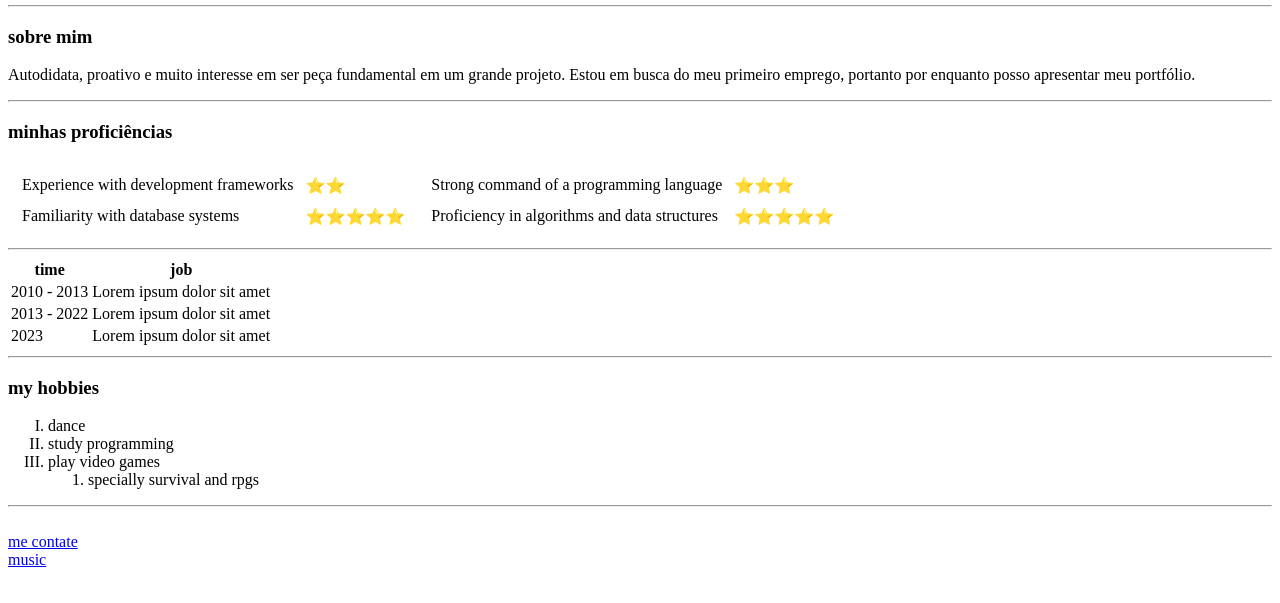
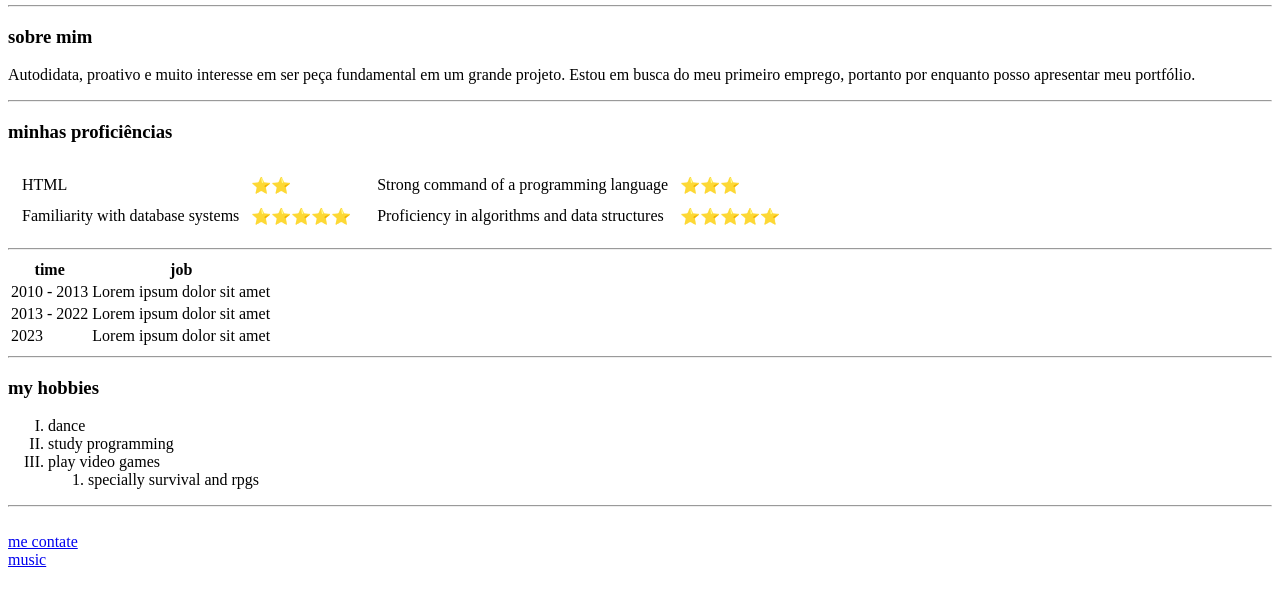
Before and after one commit to vicasi/curriculum, a plain HTML site: page index.html in a window 1280 px wide. Shown: the part 167-770 px from the top of the page. Drawn offline with Linux system fonts and the light colour scheme.

Commit message:
Update index.html
atualizando minhas proficiências

```diff
--- a/index.html
+++ b/index.html
@@ -21,7 +21,7 @@ Estou em busca do meu primeiro emprego, portanto por enquanto posso apresentar m
         <td>
           <table cellspacing="10px">
             <tr>
-              <td>Experience with development frameworks</td>
+              <td>HTML</td>
               <td>&#x2B50;&#x2B50;</td>
             </tr>
             <tr>
```
